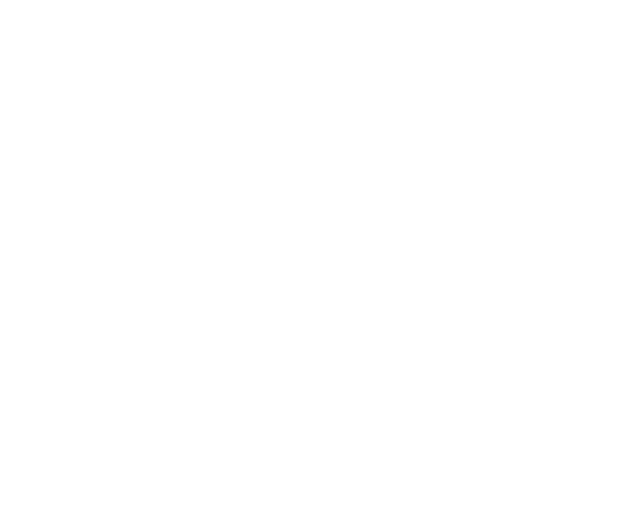
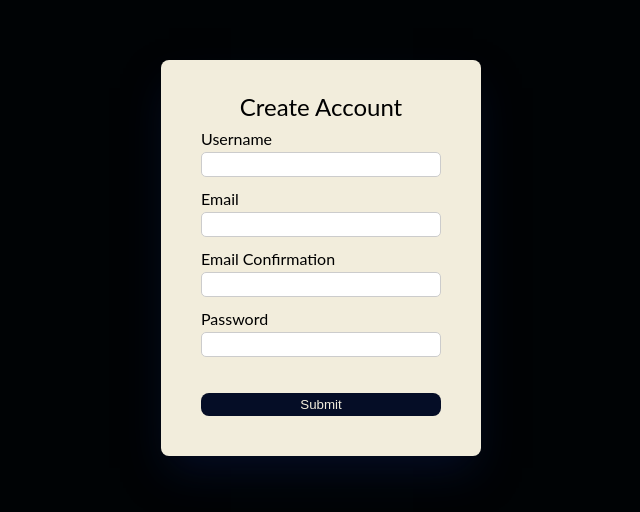
Before and after one commit to claracastelob/projeto_checkpoint, a React (Vite) app in the folder frontend/: page /createAccount in a window 1280 px wide. Before the commit this address had no page. Shown: the part 142-654 px from the top of the page, without its empty margins (319-959 px from the left). Built offline with nearby package versions, Linux system fonts and the light colour scheme.

Commit message:
Implementando página de criação de conta

```diff
--- a/frontend/src/components/Header/index.jsx
+++ b/frontend/src/components/Header/index.jsx
@@ -5,7 +5,7 @@
     <div className={styles.header}>
       <h1>Checkpoint</h1>
       <nav className={styles.nav}>
-        <a href="" className={styles.navLink}>Create Account</a>
+        <a href="/createAccount" className={styles.navLink}>Create Account</a>
         <a href="/login" className={styles.navLink}>Login</a>
         <a href="" className={styles.navLink}>About</a>
       </nav>
--- /dev/null
+++ b/frontend/src/pages/CreateAccount/CreateAccount.jsx
@@ -0,0 +1,24 @@
+import styles from "./styles.module.css"
+
+export default function CreateAccount() {
+  return(
+    <div>
+      <div className={styles.wrapper}>
+            <div className={styles.container}>
+              <h2>Create Account</h2>
+              <form>
+                <label htmlFor="username">Username</label>
+                <input type="text" id="username" required />
+                <label htmlFor="email">Email</label>
+                <input type="email" id="email" required />
+                <label htmlFor="emailConfirm">Email Confirmation</label>
+                <input type="email" id="emailConfirm" required />
+                <label htmlFor="password">Password</label>
+                <input type="password" id="password" required />
+                <button>Submit</button>
+              </form>
+            </div>
+          </div>
+    </div>
+  )
+}
--- /dev/null
+++ b/frontend/src/pages/CreateAccount/styles.module.css
@@ -0,0 +1,64 @@
+* {
+  padding: 0;
+  margin: 0;
+  box-sizing: border-box;
+}
+
+:root {
+  --main-color: #000305;
+  --second-color: #050d26;
+  --text-color: #f2eddc;
+}
+
+.wrapper {
+  display: flex;
+  justify-content: center;
+  align-items: center;
+  height: 100vh;
+  background-color: var(--main-color);
+}
+
+.container {
+  background-color: #f2eddc;
+  padding: 2rem;
+  border-radius: 8px;
+  box-shadow: 0 5px 10px rgba(0, 0, 0, 0.2);
+  width: 320px;
+  text-align: center;
+  box-shadow: 0 1.25rem 2.5rem -0.5rem var(--second-color);
+}
+
+.container > h2 {
+  font-family: "Lato", system-ui, -apple-system, BlinkMacSystemFont, 'Segoe UI', Roboto, Oxygen, Ubuntu, Cantarell, 'Open Sans', 'Helvetica Neue', sans-serif;
+  font-weight: 400;
+}
+
+.container > form {
+  display: flex;
+  flex-direction: column;
+  margin: 0.5rem;
+}
+
+.container > form > label {
+  text-align: left;
+  margin-bottom: 0.25rem;
+  font-family: "Lato", system-ui, -apple-system, BlinkMacSystemFont, 'Segoe UI', Roboto, Oxygen, Ubuntu, Cantarell, 'Open Sans', 'Helvetica Neue', sans-serif;
+  font-weight: 400;
+}
+
+.container > form > input {
+  margin-bottom: 0.75rem;
+  border: 1px solid #ccc;
+  border-radius: 5px;
+  padding: 4px;
+}
+
+.container > form > button {
+  margin-top: 1.5rem;
+  padding: 4px;
+  background-color: var(--second-color);
+  color: var(--text-color);
+  border-radius: 8px;
+  border: none;
+  cursor: pointer;
+}
--- a/frontend/src/pages/Login/Login.jsx
+++ b/frontend/src/pages/Login/Login.jsx
@@ -14,6 +14,5 @@
         </form>
       </div>
     </div>
-
   )
 }
--- a/frontend/src/routes/Routes.jsx
+++ b/frontend/src/routes/Routes.jsx
@@ -1,12 +1,14 @@
 import {Routes, Route} from "react-router-dom"
 import Home from "../pages/Home/Home"
 import Login from "../pages/Login/Login"
+import CreateAccount from "../pages/CreateAccount/CreateAccount"
 
 export default function AppRoutes() {
   return(
     <Routes>
       <Route path="/" element={<Home />} />
       <Route path="/login" element={<Login />}/>
+      <Route path="/createAccount" element={<CreateAccount />}/>
     </Routes>
   )
 }
```
